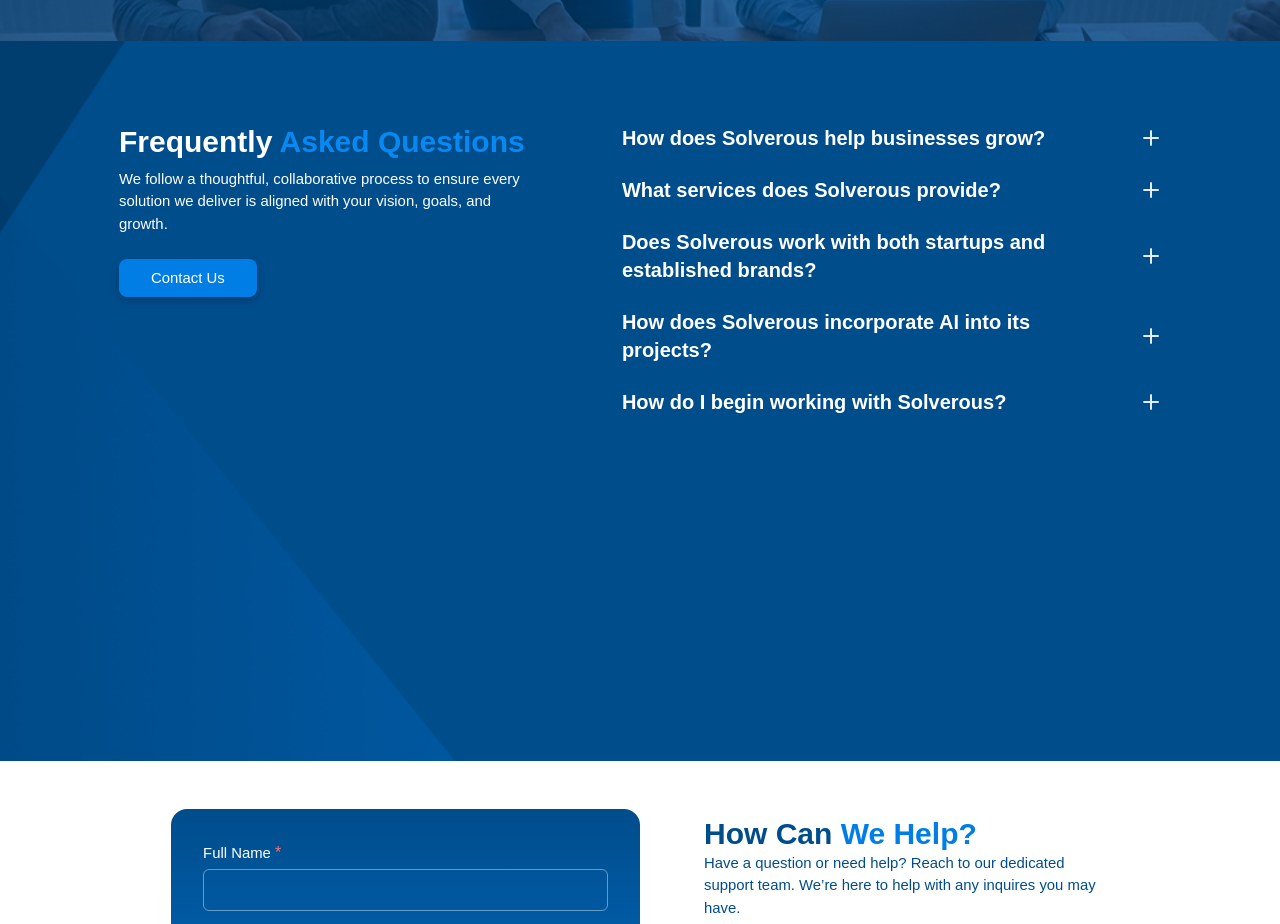
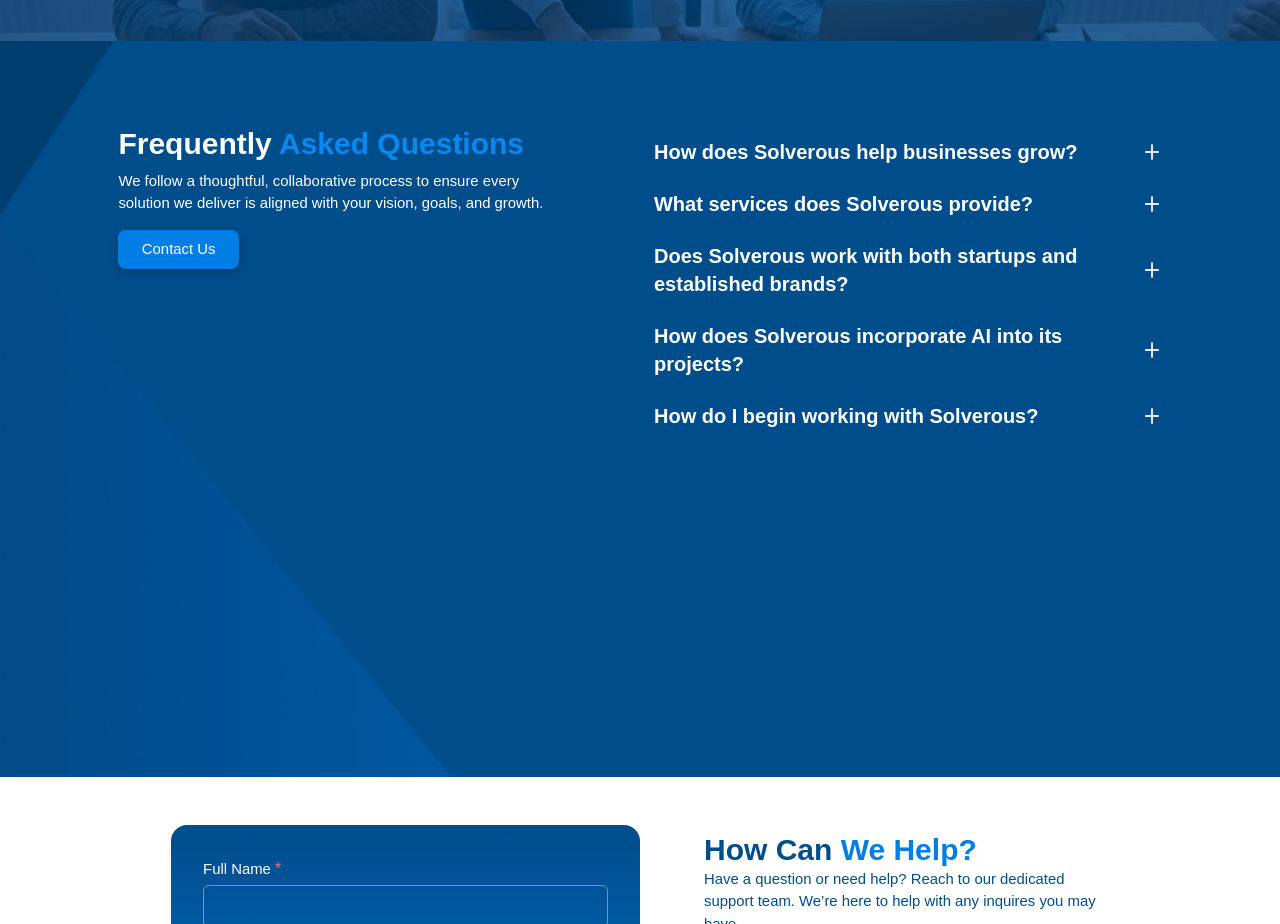
Before and after one commit to SolverousTech/SolverousWebsite, a React (Create React App) app in the folder solverouswebsite/: page / in a window 1280 px wide. Shown: the part 4660-5584 px from the top of the page. Built offline with nearby package versions, Linux system fonts and the light colour scheme.

Commit message:
FAQs done

```diff
--- a/solverouswebsite/src/components/FAQs/faqs.js
+++ b/solverouswebsite/src/components/FAQs/faqs.js
@@ -41,13 +41,13 @@
                 return (
                     <div
                         key={index}
-                        className={`h-fit rounded-2xl w-full max-w-5xl transition-all duration-300
+                        className={`h-fit rounded-2xl w-full transition-all duration-300
               ${isOpen ? "bg-white p-6 md:p-8" : "bg-transparent p-0"}
             `}
                     >
-                        <div className="flex justify-between items-center">
+                        <div className="flex justify-between items-center space-x-5 w-full lg:w-full">
                             <h5
-                                className={`h5_title transition-colors duration-300 w-[87%]
+                                className={`h5_title transition-colors duration-300 w-[87%] md:w-[85%] lg:w-[85%] xl:w-full 2xl:w-[85%]
                   ${isOpen ? "text-[#004D8C]" : "text-white"}
                 `}
                             >
@@ -68,7 +68,7 @@
                         </div>
 
                         <div
-                            className={` w-full md:w-[90%] overflow-hidden transition-all duration-300
+                            className={` w-full md:w-[90%] lg:w-[90%] xl:w-full 2xl:w-[90%] overflow-hidden transition-all duration-300
                 ${isOpen ? "max-h-48 opacity-100 mt-4" : "max-h-0 opacity-0"}
               `}
                         >
--- a/solverouswebsite/src/pages/Home/home.js
+++ b/solverouswebsite/src/pages/Home/home.js
@@ -242,16 +242,16 @@
         </section>
 
         {/* FAQs Section */}
-        <section id="faqs" style={faqsBg} className=" flex flex-col md:flex-row justify-center items-center bg-no-repeat bg-cover bg-center h-[140vh] md:h-[90vh] ">
-          <div className=" mr-[2.063rem] ml-[2.063rem] md:ml-[7.438rem] mt-[3.5rem] md:mt-0 w-[84%] md:w-fit space-y-6 justify-center items-start h-[32%] md:h-[77%] ">
+        <section id="faqs" style={faqsBg} className=" flex flex-col md:flex-col lg:flex-row xl:flex-row justify-center items-center bg-no-repeat bg-cover bg-center h-[120vh] md:h-[65vh] lg:h-[90vh] xl:h-[92vh] 2xl:h-[55vh] space-y-6 md:space-y-10 lg:space-y-6 ">
+          <div className=" mr-[2.063rem] ml-[2.063rem] md:ml-[1.5rem] lg:ml-[7.4rem] mt-[3.5rem] md:mt-8 lg:mt-0 w-[84%] md:w-[71%] lg:w-fit space-y-6 md:space-y-4 justify-center items-start h-[32%] md:h-fit lg:h-[77%] ">
             <div className=" w-full md:w-full space-y-2 ">
               <h3 className="text-[2rem] md:text-3xl font-bold text-white ">Frequently <span className="text-[#0889f1]">Asked Questions</span></h3>
-              <p className=" p_blue_bg w-[95%] ">We follow a thoughtful, collaborative process to ensure every solution we deliver is aligned with your vision, goals, and growth.</p>
+              <p className=" p_blue_bg w-[95%] md:w-[90%] lg:w-[95%] ">We follow a thoughtful, collaborative process to ensure every solution we deliver is aligned with your vision, goals, and growth.</p>
             </div>
             <Button
               title="Contact Us"
               type="none"
-              buttonCustomStyle=" text-white bg-[#007EE6] hover:bg-[#056CC2] py-3 px-[5%] md:py-2 md:px-8 border-[#007EE6] hover:bg-white hover:border-white hover:text-[#007EE6] transition-all ease-in-out [box-shadow:0_4px_8px_rgba(1,0,0,0.2)] "
+              buttonCustomStyle=" text-white bg-[#007EE6] hover:bg-[#056CC2] py-3 px-[5%] md:py-2 border-[#007EE6] hover:bg-white hover:border-white hover:text-[#007EE6] transition-all ease-in-out [box-shadow:0_4px_8px_rgba(1,0,0,0.2)] "
               btnFunc={() => {
                 document.getElementById("contact-us")?.scrollIntoView({
                   behavior: "smooth",
@@ -260,7 +260,7 @@
               }}
             />
           </div>
-          <div className=" mr-[2.063rem] ml-[2.063rem] md:mr-[7.438rem] w-[84%] md:w-[80%] justify-center items-start h-[77%]">
+          <div className=" mr-[2.063rem] ml-[2.063rem] md:ml-[7rem] lg:ml-[2.063rem] md:mr-[7.438rem] w-[84%] md:w-[70%] justify-center items-start h-[77%]">
             <FAQItem />
           </div>
         </section>
```
